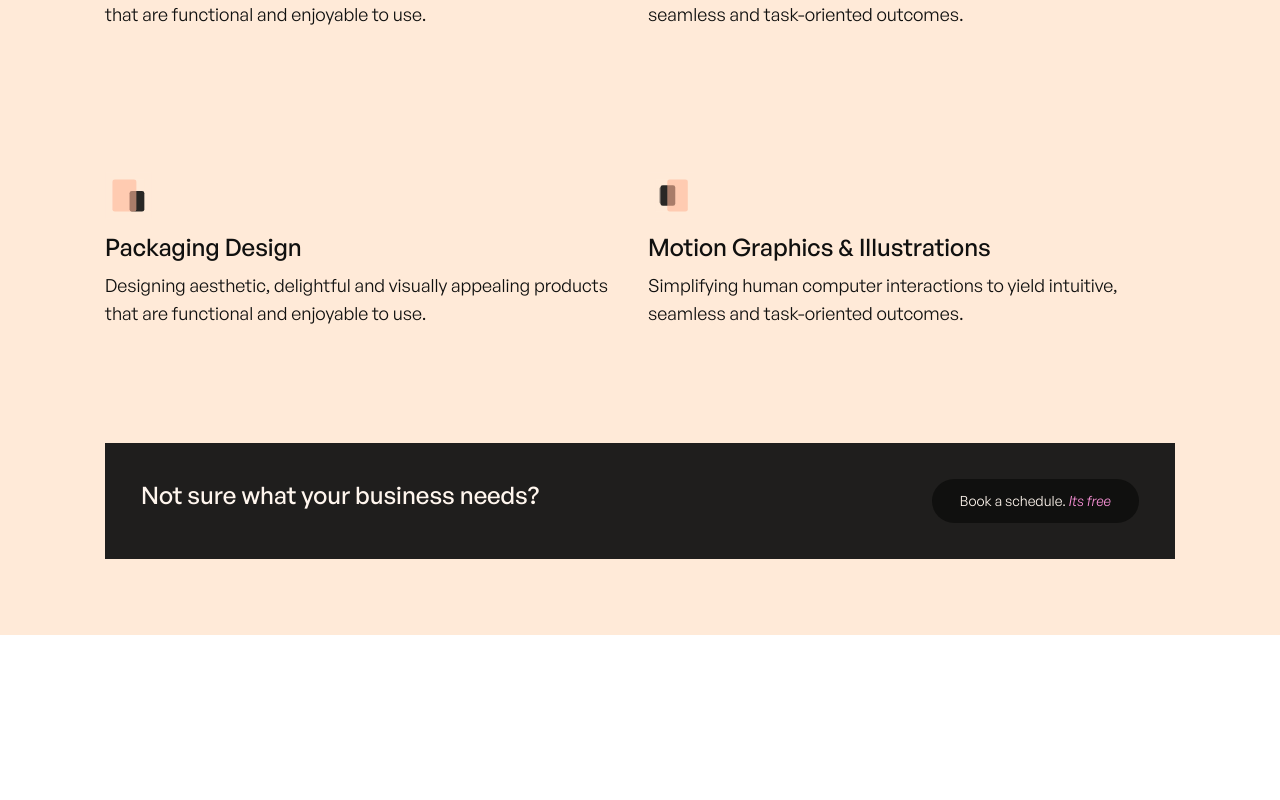
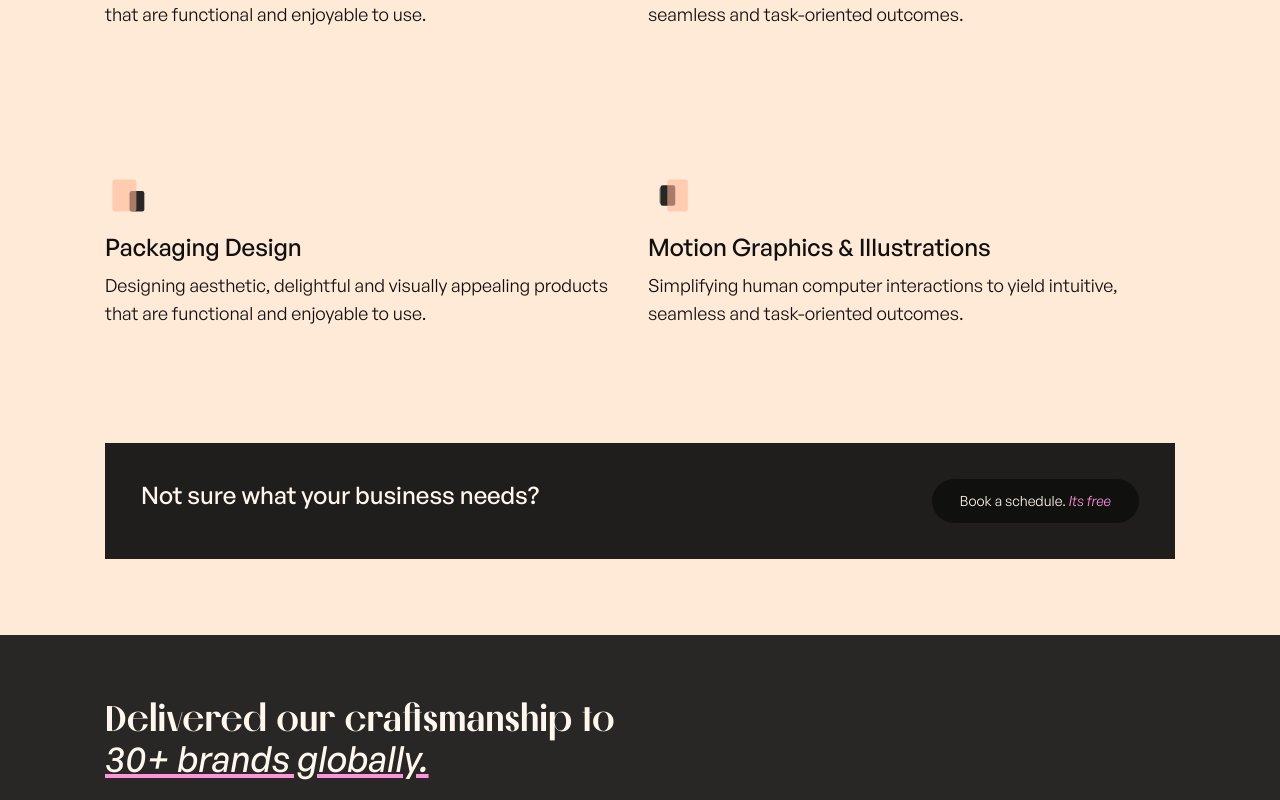
Before and after one commit to surajnarsale/tangle-landing-page, a Next.js app: page / in a window 1280 px wide. Shown: the part 3116-3916 px from the top of the page. Before the commit the page ends 3751 px from the top, so only its background shows below. Built offline with nearby package versions, Linux system fonts and the light colour scheme.

Commit message:
feat: add client banner heading

```diff
--- /dev/null
+++ b/components/molecules/ClientsBanner.tsx
@@ -0,0 +1,26 @@
+import type { PropsWithChildren } from 'react'
+import clsx from 'clsx'
+import { Container } from '@/components/atoms/Container'
+
+type ClientsBannerProps = {
+  className?: string
+}
+
+const ClientsBanner = (props: PropsWithChildren<ClientsBannerProps>): JSX.Element => {
+  return (
+    <div className={clsx('bg-dark-300 pt-16', props.className)}>
+      <Container className="mx-auto max-w-[1110px] px-5 pb-5 text-dark-500 ">
+        <div className={clsx('', props.className)}>
+          <p className="font-melodrama text-4xl font-bold text-primary-100">
+            Delivered our craftsmanship to <br />
+            <span className="font-generalSans font-medium italic underline decoration-pink decoration-4">
+              30+ brands globally.
+            </span>
+          </p>
+        </div>
+      </Container>
+    </div>
+  )
+}
+
+export default ClientsBanner
--- a/pages/index.tsx
+++ b/pages/index.tsx
@@ -1,3 +1,4 @@
+import ClientsBanner from '@/components/molecules/ClientsBanner'
 import Hero from '@/components/molecules/Hero'
 import CapabilitiesList from '@/components/organisms/CapabilitiesList'
 import WorkList from '@/components/organisms/WorkList'
@@ -10,6 +11,7 @@ export default function Home() {
         <Hero />
         <WorkList />
         <CapabilitiesList />
+        <ClientsBanner />
       </LandingPage>
     </div>
   )
```
